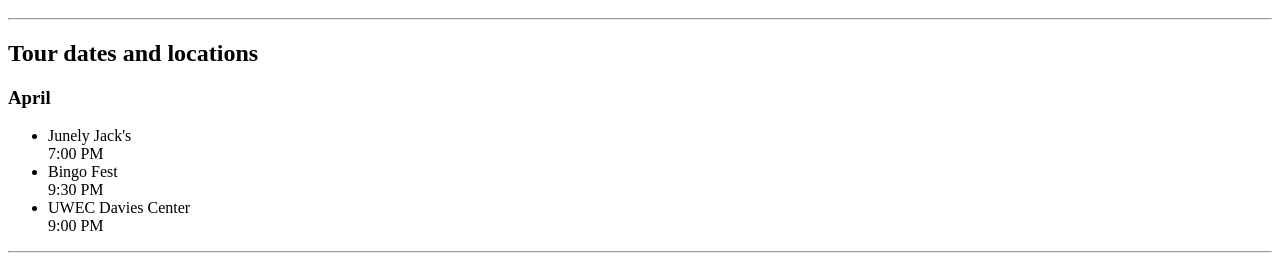
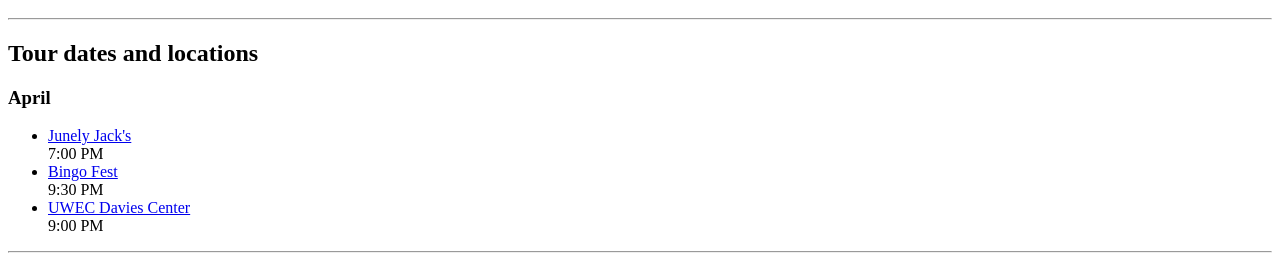
Before and after one commit to lexamarie25/cs318, a plain HTML site: page lab04/tour.html in a window 1280 px wide. Shown: the part 37-295 px from the top of the page. Drawn offline with Linux system fonts and the light colour scheme; grey boxes are pictures that could not be loaded.

Commit message:
lab 4 probability the rapper

```diff
--- a/lab04/tour.html
+++ b/lab04/tour.html
@@ -11,9 +11,9 @@
     <h2>Tour dates and locations</h2>
     <h3>April</h3>
     <ul>
-       <li>Junely Jack's <br> 7:00 PM</li>
-        <li>Bingo Fest <br> 9:30 PM</li>
-        <li>UWEC Davies Center <br> 9:00 PM</li>
+        <li><a href="https://www.facebook.com/pages/The-Pickle-Eau-Claire/209761149058512" Target=_blank>Junely Jack's</a> <br> 7:00 PM</li>
+        <li><a href="https://secure.bingofest.com/" Target=_blank>Bingo Fest</a> <br> 9:30 PM</li>
+        <li><a href="http://www.uwec.edu/" Target=_blank>UWEC Davies Center</a><br> 9:00 PM</li>
     </ul>
     <hr>
     <footer>
```
